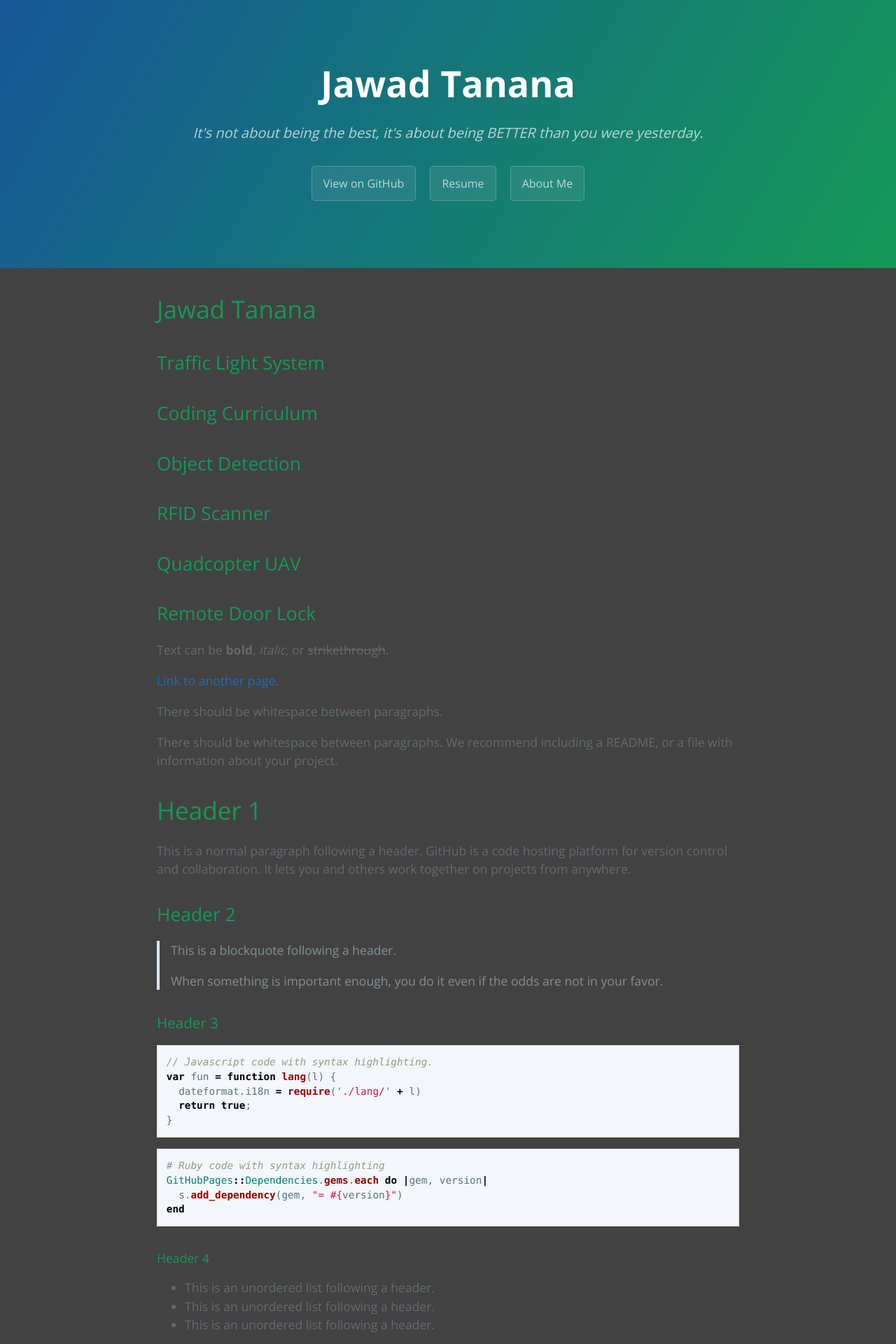
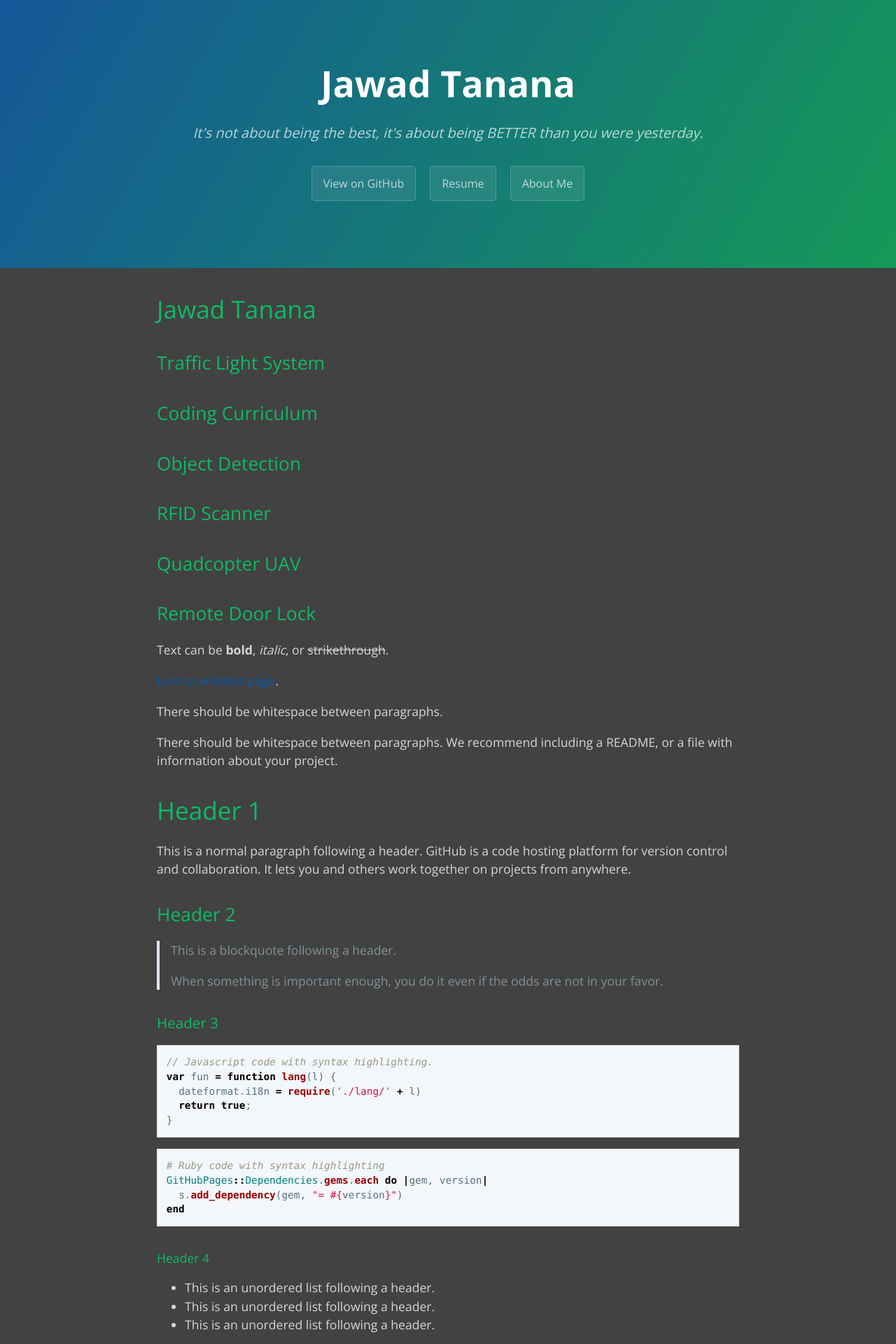
Before and after one commit to joey101/website, a Jekyll site: the page built from index.md, in a window 1280 px wide. Shown: the top 1920 px of the page at 70% size. Built offline with Jekyll 4.4.1, drawn with Linux system fonts in a browser that asks for light colours; our own code applies the rules of GitHub Pages for plain Markdown files.

Commit message:
Update variables.scss

```diff
--- a/_sass/variables.scss
+++ b/_sass/variables.scss
@@ -8,9 +8,9 @@ $header-bg-color: #159957 !default;
 $header-bg-color-secondary: #155799 !default;
 
 // Text
-$section-headings-color: #159957 !default;
-$body-text-color: #606c71 !default;
-$body-link-color: #1e6bb8 !default;
+$section-headings-color: #0bbb63 !default;
+$body-text-color: #d4d6d6 !default;
+$body-link-color: #055aaf !default;
 $blockquote-text-color: #819198 !default;
 
 // Code
```
